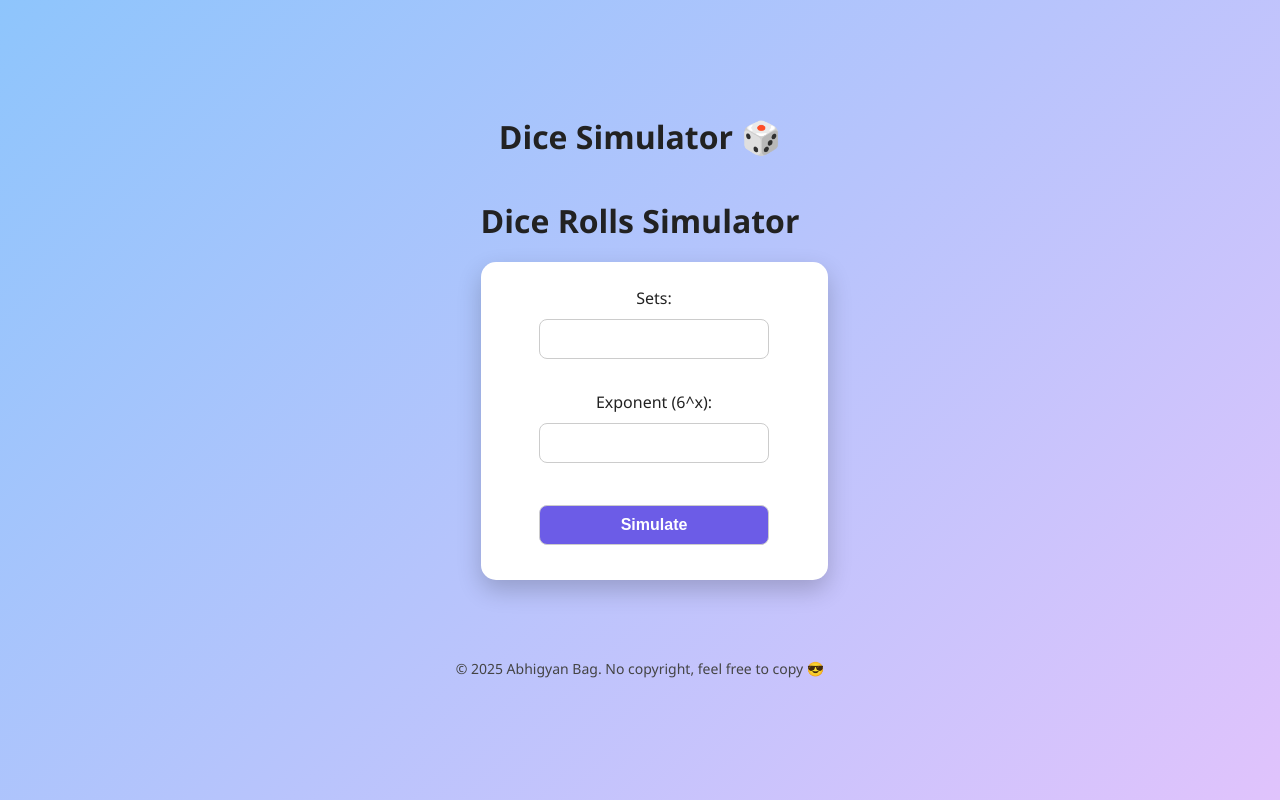
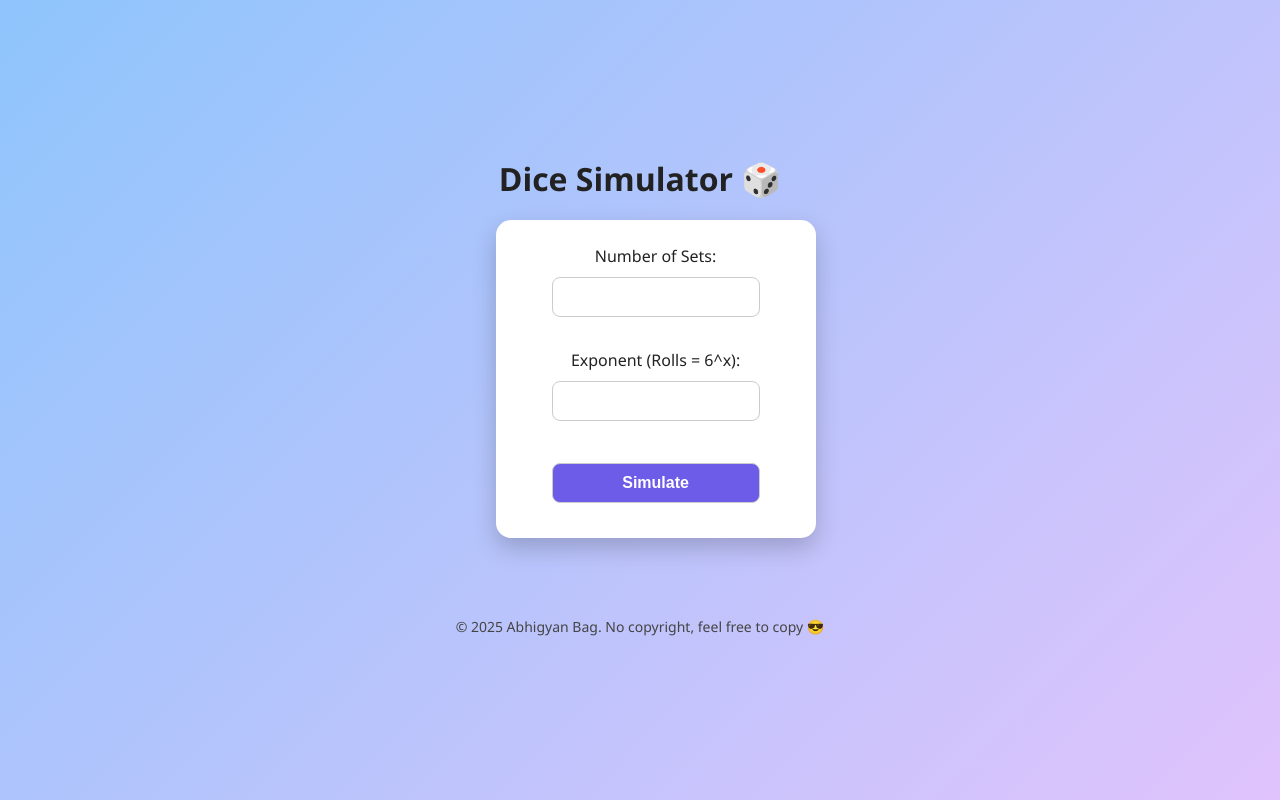
Before and after one commit to Abhigyan123423/dice-sim-app, a Flask app: page / in a window 1280 px wide. Run offline with Flask 3, Linux system fonts and the light colour scheme.

Commit message:
Update index.html

```diff
--- a/templates/index.html
+++ b/templates/index.html
@@ -1,10 +1,16 @@
-{% extends "base.html" %}
-{% block title %}Dice Sim - Home{% endblock %}
+<!-- templates/index.html -->
+{% extends 'base.html' %}
+
+{% block title %}Home - Dice Simulator{% endblock %}
+
 {% block content %}
-  <h1>Dice Rolls Simulator</h1>
-  <form action="/result" method="POST">
-    Sets: <input type="number" name="sets" required><br>
-    Exponent (6^x): <input type="number" name="exponent" required><br>
-    <input type="submit" value="Simulate">
-  </form>
+	<form action="/result" method="POST">
+		<label>Number of Sets:</label>
+		<input type="number" name="sets" required><br>
+
+		<label>Exponent (Rolls = 6^x):</label>
+		<input type="number" name="exponent" required><br>
+
+		<input type="submit" value="Simulate">
+	</form>
 {% endblock %}
```
